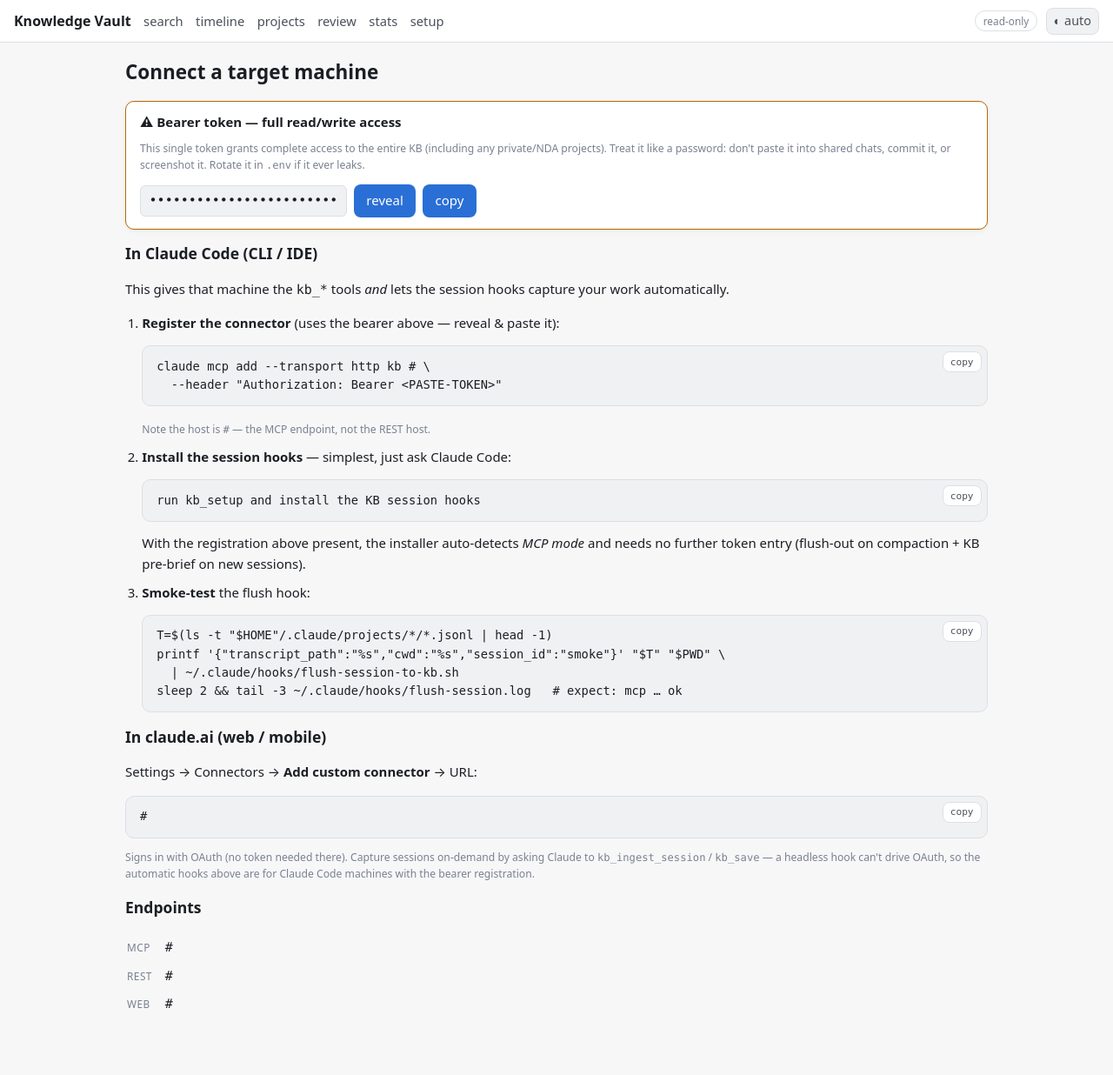
After one commit to n3rd-bugs/knowledge-vault, a Python web app: template src/kbweb/templates/setup.html in a window 1280 px wide. The commit adds this page. Shown: the whole page at 87% size. Run offline with Jinja, Linux system fonts and the light colour scheme; the template is opened without the code that fills it: most values are stand-ins (such as "Sample title", 1, 10 or a date in 2020).

Commit message:
feat(web): /setup page — connector token (masked) + target-machine steps
Owner-requested: a place to grab the KB bearer and the exact commands to wire a
new machine to the KB. Auth-gated like the whole UI (SessionAuthMiddleware); a
pure read, so Invariant 11 (no write imports) still holds.

- Shows the bearer MASKED by default with reveal/copy (value lives in
  data-secret, plaintext only on demand) under a prominent full-access warning.
  Read from config at render time — never hardcoded, never logged/committed.
- Renders copy-paste steps with the CORRECT hosts from config: the Claude Code
  'claude mcp add … {kb_public_url}/mcp' registration (fixes the recurring
  wrong-host mistake — MCP endpoint, not the REST host), the kb_setup hooks
  install (auto-detects MCP mode once registered), a smoke test, and the
  claude.ai web connector URL + endpoints table.
- Nav gains 'setup'; app.js/app.css get the token reveal+copy control.

Security tests (+2): authed session sees the token behind the reveal control
and the correct MCP host (never the REST host for /mcp); an UNAUTHENTICATED
request redirects to /login and the token never appears in the body. 259 green.

Note: this surfaces the master bearer through the (auth-gated) web tier — a
deliberate owner override of the usual 'never surface KB_TOKEN'. Masking is
cosmetic (the value is in the DOM for an authed owner); the real guard is auth.

Co-Authored-By: Claude Opus 4.8 <noreply@anthropic.com>

```diff
--- a/src/kbweb/static/app.css
+++ b/src/kbweb/static/app.css
@@ -213,6 +213,17 @@ blockquote.quote { border-left: 3px solid var(--accent); margin: .3rem 0; paddin
 .dot { display: inline-block; width: .65rem; height: .65rem; border-radius: 3px;
        margin-right: .3rem; vertical-align: baseline; }
 
+/* --- setup page --------------------------------------------------------------- */
+.token-box { display: flex; align-items: center; gap: .5rem; flex-wrap: wrap; margin-top: .3rem; }
+.token-box #kb-token { background: var(--surface-2); border: 1px solid var(--border);
+                       border-radius: 6px; padding: .35rem .6rem; word-break: break-all;
+                       min-width: 12rem; }
+ol.steps { padding-left: 1.2rem; }
+ol.steps > li { margin: .6rem 0; }
+table.endpoints td { padding: .2rem .8rem .2rem 0; }
+table.endpoints td:first-child { color: var(--muted); text-transform: uppercase;
+                                 font-size: .74rem; letter-spacing: .04em; }
+
 /* --- trace tree --------------------------------------------------------------- */
 .trace-tree summary { cursor: pointer; padding: .15rem 0; }
 .trace-tree ul.trace-kids { list-style: none; margin: .15rem 0 .15rem .45rem;
--- a/src/kbweb/static/app.js
+++ b/src/kbweb/static/app.js
@@ -47,4 +47,25 @@
     });
     pre.appendChild(btn);
   });
+
+  /* 3. Setup page: reveal/hide + copy the bearer token (kept masked by default).
+     The value lives in data-secret so the plaintext only appears on demand. */
+  var tok = document.getElementById("kb-token");
+  if (tok) {
+    var secret = tok.getAttribute("data-secret") || "";
+    var masked = tok.textContent;
+    var reveal = document.getElementById("token-reveal");
+    var copy = document.getElementById("token-copy");
+    if (reveal) reveal.addEventListener("click", function () {
+      var shown = tok.textContent === secret;
+      tok.textContent = shown ? masked : secret;
+      reveal.textContent = shown ? "reveal" : "hide";
+    });
+    if (copy) copy.addEventListener("click", function () {
+      navigator.clipboard.writeText(secret).then(function () {
+        copy.textContent = "copied";
+        setTimeout(function () { copy.textContent = "copy"; }, 1200);
+      });
+    });
+  }
 })();
--- a/src/kbweb/templates/base.html
+++ b/src/kbweb/templates/base.html
@@ -18,6 +18,7 @@
       <a href="/projects">projects</a>
       <a href="/review">review</a>
       <a href="/stats">stats</a>
+      <a href="/setup">setup</a>
     </nav>
     <div class="head-right">
       <span class="ro-note">read-only</span>
--- /dev/null
+++ b/src/kbweb/templates/setup.html
@@ -0,0 +1,57 @@
+{% extends "base.html" %}
+{% block title %}Connect a machine · Knowledge Vault{% endblock %}
+{% block content %}
+<h2>Connect a target machine</h2>
+
+<div class="card" style="border-color: var(--warn)">
+  <h4 style="margin:.1rem 0 .3rem">⚠ Bearer token — full read/write access</h4>
+  <p class="prov">This single token grants complete access to the entire KB
+    (including any private/NDA projects). Treat it like a password: don't paste it
+    into shared chats, commit it, or screenshot it. Rotate it in <span class="mono">.env</span>
+    if it ever leaks.</p>
+  <div class="token-box">
+    <code id="kb-token" class="mono" data-secret="{{ token }}">{{ '•' * 24 }}</code>
+    <button id="token-reveal" class="copy-btn" type="button">reveal</button>
+    <button id="token-copy" class="copy-btn" type="button">copy</button>
+  </div>
+</div>
+
+<h3>In Claude Code (CLI / IDE)</h3>
+<p>This gives that machine the <span class="mono">kb_*</span> tools <em>and</em>
+   lets the session hooks capture your work automatically.</p>
+<ol class="steps">
+  <li><strong>Register the connector</strong> (uses the bearer above — reveal &amp; paste it):
+    <pre class="hl">claude mcp add --transport http kb {{ mcp_url }} \
+  --header "Authorization: Bearer &lt;PASTE-TOKEN&gt;"</pre>
+    <span class="prov">Note the host is <span class="mono">{{ mcp_url }}</span> — the MCP
+      endpoint, not the REST host.</span>
+  </li>
+  <li><strong>Install the session hooks</strong> — simplest, just ask Claude Code:
+    <pre class="hl">run kb_setup and install the KB session hooks</pre>
+    With the registration above present, the installer auto-detects <em>MCP mode</em>
+    and needs no further token entry (flush-out on compaction + KB pre-brief on new
+    sessions).
+  </li>
+  <li><strong>Smoke-test</strong> the flush hook:
+    <pre class="hl">T=$(ls -t "$HOME"/.claude/projects/*/*.jsonl | head -1)
+printf '{"transcript_path":"%s","cwd":"%s","session_id":"smoke"}' "$T" "$PWD" \
+  | ~/.claude/hooks/flush-session-to-kb.sh
+sleep 2 &amp;&amp; tail -3 ~/.claude/hooks/flush-session.log   # expect: mcp … ok</pre>
+  </li>
+</ol>
+
+<h3>In claude.ai (web / mobile)</h3>
+<p>Settings → Connectors → <strong>Add custom connector</strong> → URL:</p>
+<pre class="hl">{{ mcp_url }}</pre>
+<p class="prov">Signs in with OAuth (no token needed there). Capture sessions
+   on-demand by asking Claude to <span class="mono">kb_ingest_session</span> /
+   <span class="mono">kb_save</span> — a headless hook can't drive OAuth, so the
+   automatic hooks above are for Claude Code machines with the bearer registration.</p>
+
+<h3>Endpoints</h3>
+<table class="endpoints">
+  <tr><td>MCP</td><td><span class="mono">{{ mcp_url }}</span></td></tr>
+  {% if rest_url %}<tr><td>REST</td><td><span class="mono">{{ rest_url }}</span></td></tr>{% endif %}
+  <tr><td>Web</td><td><span class="mono">{{ web_url }}</span></td></tr>
+</table>
+{% endblock %}
```
Also changed, not shown: src/kbweb/views_meta.py (+23 -0 lines), tests/test_web_ui.py (+36 -0 lines).
